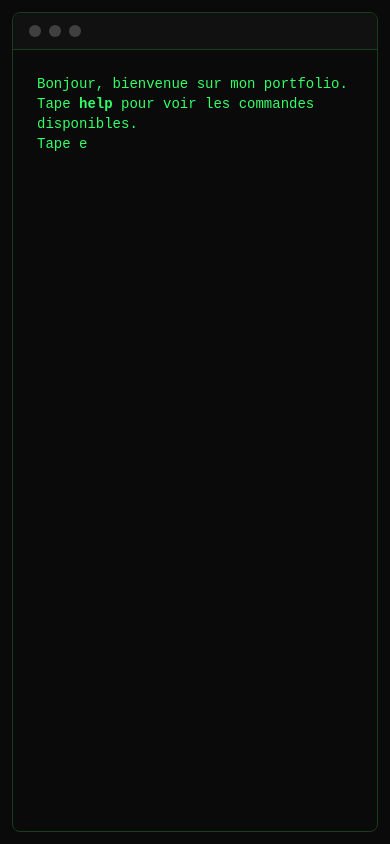
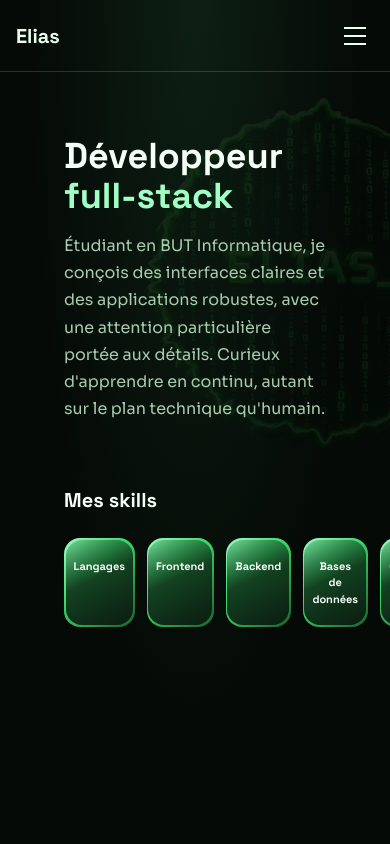
Before and after one commit to lyesprojet/Portfolio, a React app: page / in a window 390 px wide. Built offline with nearby package versions, Linux system fonts and the light colour scheme; the HTML template or start-up script is replaced by a standard one.

Commit message:
feat: responsive mobile nav with hamburger menu

```diff
--- a/src/App.jsx
+++ b/src/App.jsx
@@ -4,11 +4,16 @@ import MatrixTransition from './components/shared/MatrixTransition'
 import Terminal from './components/terminal/Terminal'
 import GuiApp from './components/gui/GuiApp'
 import useFirstVisit from './hooks/useLocalStorage'
+import useIsMobile from './hooks/useIsMobile'
 
 function App() {
   const isFirstVisit = useFirstVisit()
+  const isMobile = useIsMobile()
   const [loading, setLoading] = useState(isFirstVisit)
-  const [mode, setMode] = useState(() => localStorage.getItem('modePrefere') || 'terminal')
+  const [mode, setMode] = useState(() => {
+    if (typeof window !== 'undefined' && window.innerWidth < 1024) return 'gui'
+    return localStorage.getItem('modePrefere') || 'terminal'
+  })
   const [transitioning, setTransitioning] = useState(false)
   const [pendingMode, setPendingMode] = useState(null)
 
@@ -31,10 +36,17 @@ function App() {
     <div className="min-h-screen">
       {loading && <LoadingScreen onFinish={() => setLoading(false)} />}
 
-      {!loading && mode === 'terminal' && <Terminal onExit={() => startTransition('gui')} />}
-      {!loading && mode === 'gui' && <GuiApp onBackToTerminal={() => startTransition('terminal')} />}
+      {!loading && !isMobile && mode === 'terminal' && (
+        <Terminal onExit={() => startTransition('gui')} />
+      )}
+      {!loading && (isMobile || mode === 'gui') && (
+        <GuiApp
+          onBackToTerminal={() => startTransition('terminal')}
+          isMobile={isMobile}
+        />
+      )}
 
-      {transitioning && (
+      {transitioning && !isMobile && (
         <MatrixTransition
           direction={pendingMode === 'gui' ? 'down' : 'up'}
           onMidpoint={handleMidpoint}
--- a/src/components/gui/GuiApp.jsx
+++ b/src/components/gui/GuiApp.jsx
@@ -5,21 +5,78 @@ import ProjectsSection from './ProjectsSection'
 import ParcoursSection from './ParcoursSection'
 import ContactSection from './ContactSection'
 
-function GuiApp({ onBackToTerminal }) {
+function GuiApp({ onBackToTerminal, isMobile }) {
   const [activeSection, setActiveSection] = useState('accueil')
+  const [showMobileWarning, setShowMobileWarning] = useState(false)
+
+  const handleTerminalClick = () => {
+    if (isMobile) {
+      setShowMobileWarning(true)
+    } else {
+      onBackToTerminal()
+    }
+  }
+
+  const confirmerMalgreTout = () => {
+    setShowMobileWarning(false)
+    onBackToTerminal()
+  }
 
   return (
-    <div className="min-h-screen" style={{ background: 'var(--gui-bg)' }}>
+    <div className="min-h-screen relative" style={{ background: 'var(--gui-bg)' }}>
       <TopNav
         activeSection={activeSection}
         onNavigate={setActiveSection}
-        onBackToTerminal={onBackToTerminal}
+        onBackToTerminal={handleTerminalClick}
       />
 
       {activeSection === 'accueil' && <Hero />}
       {activeSection === 'projets' && <ProjectsSection />}
       {activeSection === 'parcours' && <ParcoursSection />}
       {activeSection === 'contact' && <ContactSection />}
+
+      {showMobileWarning && (
+        <div
+          className="fixed inset-0 z-50 flex items-center justify-center px-6"
+          style={{ backgroundColor: 'rgba(0,0,0,0.75)' }}
+          onClick={() => setShowMobileWarning(false)}
+        >
+          <div
+            className="rounded-2xl p-[1.5px] max-w-sm"
+            style={{ background: 'var(--gui-card-border-grad)', boxShadow: 'var(--gui-glow)' }}
+            onClick={(e) => e.stopPropagation()}
+          >
+            <div
+              className="rounded-2xl p-6 text-center"
+              style={{ background: 'var(--gui-card-bg-grad)' }}
+            >
+              <p className="font-heading font-bold text-lg mb-2" style={{ color: '#f5fff8' }}>
+                Expérience optimisée pour PC
+              </p>
+              <p className="font-body text-sm mb-6" style={{ color: '#a9cbb0' }}>
+                Le mode terminal est pensé pour un clavier physique. Sur mobile ou
+                tablette, l'expérience sera moins confortable. Continuer quand même ?
+              </p>
+              <div className="flex gap-3 justify-center">
+                <button
+                  onClick={() => setShowMobileWarning(false)}
+                  className="font-mono text-xs px-4 py-2 rounded-lg border"
+                  style={{ color: 'var(--gui-text-accent)', borderColor: 'var(--gui-text-accent)' }}
+                >
+                  Non, rester ici
+                </button>
+                <button
+                  onClick={confirmerMalgreTout}
+                  className="font-mono text-xs px-4 py-2 rounded-lg"
+                  style={{ color: '#0a1c0f', backgroundColor: 'var(--gui-text-accent)' }}
+                >
+                  Oui, continuer
+                </button>
+              </div>
+            </div>
+          </div>
+        </div>
+      )}
     </div>
   )
 }
--- a/src/components/gui/TopNav.jsx
+++ b/src/components/gui/TopNav.jsx
@@ -1,6 +1,9 @@
+import { useState } from 'react'
 import terminalBtn from '../../assets/btn-terminal.png'
 
 function TopNav({ activeSection, onNavigate, onBackToTerminal }) {
+  const [menuOpen, setMenuOpen] = useState(false)
+
   const sections = [
     { id: 'accueil', label: 'accueil' },
     { id: 'projets', label: 'projets' },
@@ -8,9 +11,15 @@ function TopNav({ activeSection, onNavigate, onBackToTerminal }) {
     { id: 'contact', label: 'contact' },
   ]
 
+  const handleNavigate = (id) => {
+    onNavigate(id)
+    setMenuOpen(false)
+  }
+
   return (
+    <>
       <div
-      className="w-full flex items-center justify-between px-8 border-b"
+        className="w-full flex items-center justify-between px-4 md:px-8 border-b"
         style={{ borderColor: 'var(--gui-topbar-border)', height: '72px' }}
       >
         <p
@@ -20,7 +29,8 @@ function TopNav({ activeSection, onNavigate, onBackToTerminal }) {
           Elias
         </p>
 
-      <nav className="flex gap-10 font-body text-xs" style={{ letterSpacing: '0.08em' }}>
+        {/* Nav desktop, inchangée */}
+        <nav className="hidden md:flex gap-10 font-body text-xs" style={{ letterSpacing: '0.08em' }}>
           {sections.map((s) => (
             <button
               key={s.id}
@@ -48,13 +58,65 @@ function TopNav({ activeSection, onNavigate, onBackToTerminal }) {
           ))}
         </nav>
 
+        <div className="hidden md:flex">
           <button
             onClick={onBackToTerminal}
             className="transition-transform hover:scale-105 flex items-center"
           >
-        <img src={terminalBtn} alt="Retour au terminal" style={{ height: '66px' }} />
+            <img src={terminalBtn} alt="Retour au terminal" style={{ height: '56px' }} />
           </button>
         </div>
+
+        {/* Bouton hamburger, mobile uniquement */}
+        <button
+          className="md:hidden flex flex-col gap-1.5 p-2"
+          onClick={() => setMenuOpen(!menuOpen)}
+          aria-label="Menu"
+        >
+          <span style={{ width: '22px', height: '2px', backgroundColor: 'var(--gui-text)' }} />
+          <span style={{ width: '22px', height: '2px', backgroundColor: 'var(--gui-text)' }} />
+          <span style={{ width: '22px', height: '2px', backgroundColor: 'var(--gui-text)' }} />
+        </button>
+      </div>
+
+      {/* Panneau menu mobile */}
+      {menuOpen && (
+        <div
+          className="md:hidden fixed inset-0 z-40 flex flex-col"
+          style={{ background: 'var(--gui-bg)', top: '72px' }}
+        >
+          <nav className="flex flex-col gap-6 p-8 font-body text-lg">
+            {sections.map((s) => (
+              <button
+                key={s.id}
+                onClick={() => handleNavigate(s.id)}
+                className="text-left"
+                style={{
+                  color: activeSection === s.id ? 'var(--gui-text-accent)' : 'var(--gui-text-dim)',
+                  fontWeight: activeSection === s.id ? 700 : 500,
+                  textTransform: 'uppercase',
+                  letterSpacing: '0.08em',
+                }}
+              >
+                {s.label}
+              </button>
+            ))}
+          </nav>
+
+          <div className="mt-auto p-8">
+            <button
+              onClick={() => {
+                setMenuOpen(false)
+                onBackToTerminal()
+              }}
+              className="flex items-center"
+            >
+              <img src={terminalBtn} alt="Retour au terminal" style={{ height: '56px' }} />
+            </button>
+          </div>
+        </div>
+      )}
+    </>
   )
 }
 
--- /dev/null
+++ b/src/hooks/useIsMobile.js
@@ -0,0 +1,19 @@
+import { useState, useEffect } from 'react'
+
+function useIsMobile(breakpoint = 1024) {
+  const [isMobile, setIsMobile] = useState(
+    typeof window !== 'undefined' ? window.innerWidth < breakpoint : false
+  )
+
+  useEffect(() => {
+    function handleResize() {
+      setIsMobile(window.innerWidth < breakpoint)
+    }
+    window.addEventListener('resize', handleResize)
+    return () => window.removeEventListener('resize', handleResize)
+  }, [breakpoint])
+
+  return isMobile
+}
+
+export default useIsMobile
```
Lines whose indentation alone changed are shown as unchanged.
